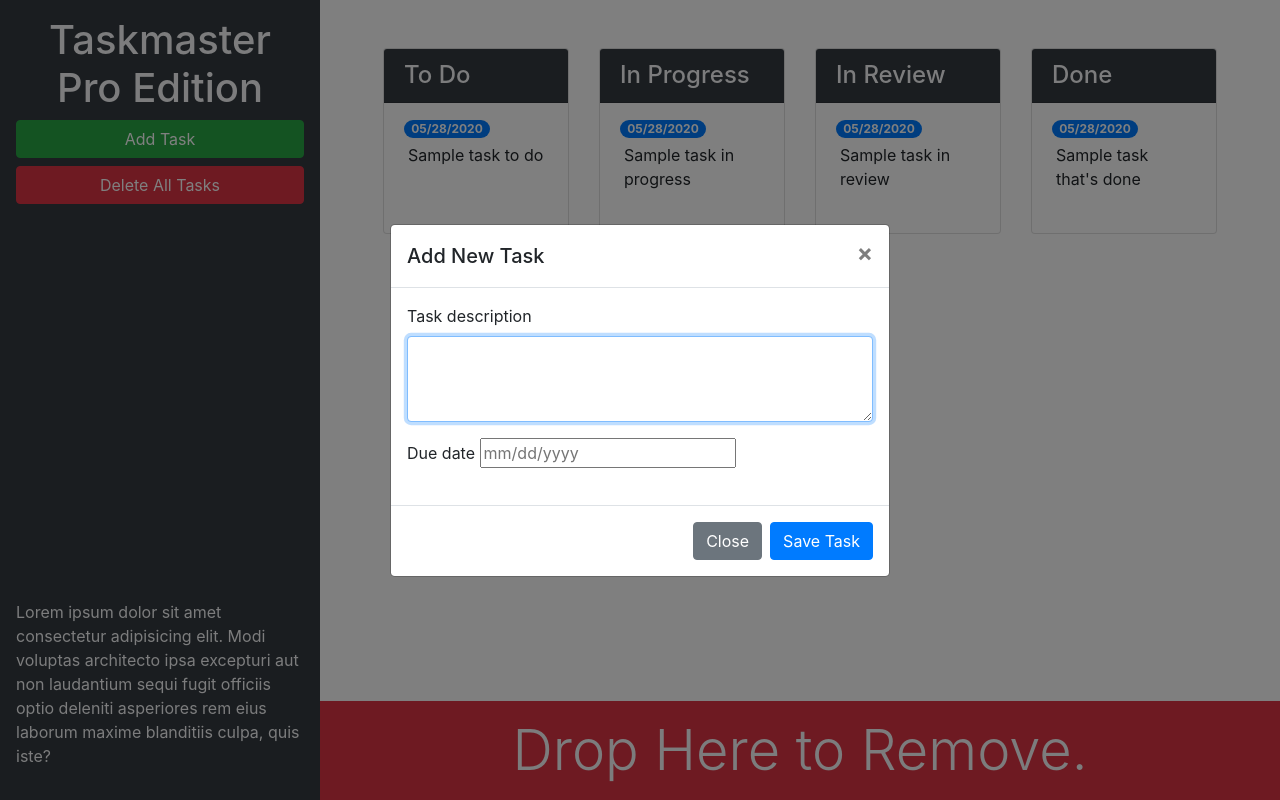
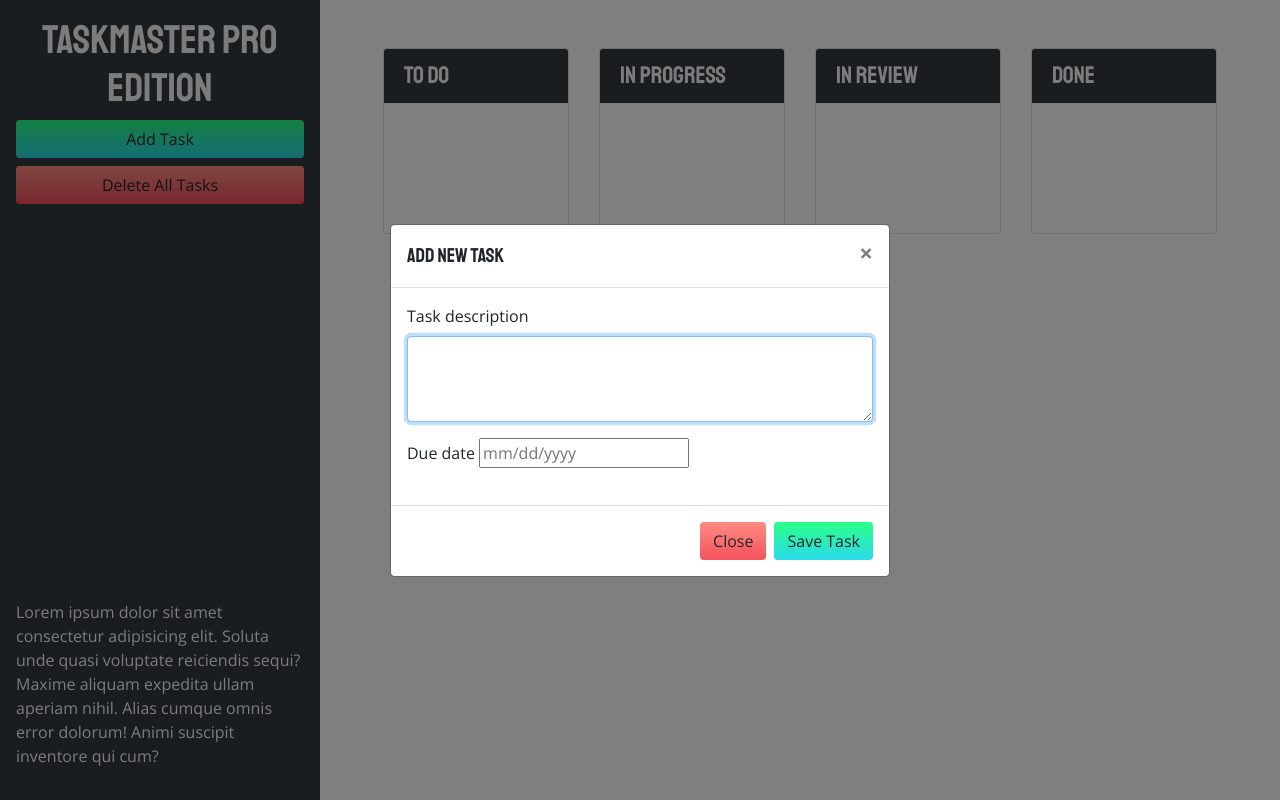
Before and after one commit to obsessedgoose/taskmaster-pro, a plain HTML site: page index.html in a window 1280 px wide. Both pictures are taken after a click on the button "Add Task". Drawn offline with nearby package versions, Linux system fonts and the light colour scheme; a web font is replaced by a local one.

Commit message:
UX enhancements

```diff
--- a/assets/css/style.css
+++ b/assets/css/style.css
@@ -1,3 +1,67 @@
 ul.list-group {
   min-height: 130px;
 }
+
+body {
+  font-family: "Open Sans", sans-serif;
+}
+
+h1,
+h2,
+h3,
+h4,
+h5,
+h6 {
+  font-family: "Staatliches", sans-serif;
+}
+
+.dropover {
+  background-color: rgba(0, 0, 0, 0.3);
+}
+
+.dropover-active {
+  background-color: rgba(0, 0, 0, 1);
+}
+
+.bottom-trash {
+  opacity: 0;
+  color: #f1f1f1;
+  font-size: 2.3rem;
+  font-family: "Staatliches", sans-serif;
+  transform: translateY(150px);
+  transition: all .5s ease-in-out;
+  background-color: rgba(234, 0, 39, 0.7);
+}
+
+.bottom-trash-drag {
+  transform: translateY(0);
+  opacity: 1;
+}
+
+.bottom-trash-active {
+  background-color: rgba(234, 0, 39, 1);
+}
+
+.btn-add, .btn-save {
+  background-color: #FA8BFF;
+  background-image: linear-gradient(45deg, #FA8BFF 0%, #2BD2FF, #2BFF88 90%);
+  transition: all .5s ease-out;
+  background-size: 1px 100px;
+  background-position: 0 -10px;
+}
+
+.btn-close, .btn-delete {
+  background-color: #ea0028;
+  background-image: linear-gradient(180deg, #ff9a8b 0%, #ea0028 100%);
+  transition: all .5s ease-out;
+  background-size: 1px 100px;
+  background-position: 0 -10px;
+}
+
+.btn-add:hover,
+.btn-save:hover,
+.btn-close:hover,
+.btn-delete:hover
+ {
+  background-position: 1px -50px;
+}
--- a/assets/js/script.js
+++ b/assets/js/script.js
@@ -71,12 +71,15 @@ $("#trash").droppable({
   drop: function (event, ui) {
     ui.draggable.remove();
     console.log("drop");
+    $("bottom-trash").removeClass("bottom-trash-active");
   },
   over: function (event, ui) {
     console.log("over");
+    $("bottom-trash").addClass("bottom-trash-active");
   },
   out: function (event, ui) {
     console.log("out");
+    $("bottom-trash").removeClass("bottom-trash-active");
   }
 });
 
@@ -94,7 +97,7 @@ $("#task-form-modal").on("shown.bs.modal", function () {
 });
 
 // save button in modal was clicked
-$("#task-form-modal .btn-primary").click(function () {
+$("#task-form-modal .btn-save").click(function () {
   // get form values
   var taskText = $("#modalTaskDescription").val();
   var taskDate = $("#modalDueDate").val();
@@ -239,16 +242,25 @@ $(".card .list-group").sortable({
   tolerance: "pointer",
   helper: "clone",
   activate: function (event) {
-    console.log("activate", this);
+
+    $(this).addClass("dropover");
+    $("bottom-trash").addClass("bottom-trash-drag");
   },
   deactivate: function (event) {
-    console.log("deactivate", this);
+    $(this).removeClass("dropover");
+    $("bottom-trash").removeClass("bottom-trash-drag");
+
+
   },
   over: function (event) {
     console.log("over", event.target);
+
+
+
   },
   out: function (event) {
     console.log("out", event.target);
+
   },
   update: function (event) {
     // array to store the task data in
@@ -284,3 +296,9 @@ $(".card .list-group").sortable({
 $("#modalDueDate").datepicker({
   minDate: 1
 });
+
+setInterval(function () {
+  $(".card .list-group-item").each(function (el) {
+    auditTask(el);
+  });
+}, 5000);
--- a/index.html
+++ b/index.html
@@ -5,8 +5,11 @@
   <meta charset="UTF-8">
   <meta name="viewport" content="width=device-width, initial-scale=1.0">
   <meta http-equiv="X-UA-Compatible" content="ie=edge">
+  <link href="https://fonts.googleapis.com/css?family=Open+Sans:400,700|Staatliches&display=swap" rel="stylesheet">
   <link rel="stylesheet" href="https://cdnjs.cloudflare.com/ajax/libs/twitter-bootstrap/4.3.1/css/bootstrap.min.css">
-  <link rel="stylesheet" href="./assets/css/style.css"/>
+  <link rel="stylesheet"
+    href="https://cdnjs.cloudflare.com/ajax/libs/open-iconic/1.1.1/font/css/open-iconic-bootstrap.min.css" />
+  <link rel="stylesheet" href="./assets/css/style.css" />
   <link rel="stylesheet" href="https://cdnjs.cloudflare.com/ajax/libs/jqueryui/1.12.1/themes/base/jquery-ui.min.css">
   <title>Taskmaster Pro</title>
 </head>
@@ -15,15 +18,19 @@
 
   <div class="row min-vh-100 no-gutters">
     <header class="col-12 col-lg-3 bg-dark text-light sticky-top d-flex flex-column p-4 p-lg-3">
-      <h1 class="text-center">Taskmaster Pro Edition</h1>
-      <button id="create-task" class="btn btn-block btn-success" data-toggle="modal" data-target="#task-form-modal">Add
-        Task</button>
-      <button id="remove-tasks" class="btn btn-block btn-danger">Delete All Tasks</button>
-      <p class="mt-auto d-none d-lg-block">Lorem ipsum dolor sit amet consectetur adipisicing elit. Modi voluptas
-        architecto ipsa
-        excepturi aut non
-        laudantium sequi fugit officiis optio deleniti asperiores rem eius laborum maxime blanditiis culpa, quis iste?
-      </p>
+      <h1 class="text-center">
+        <span class="oi oi-task d-inline d-lg-none"></span>
+        Taskmaster Pro Edition
+      </h1>
+      <button id="create-task" class="btn btn-block btn-add" data-toggle="modal" data-target="#task-form-modal">
+        <span class="oi oi-plus"></span>Add Task</button>
+      <button id="remove-tasks" class="btn btn-block btn-delete"><span class="oi oi-trash"></span>Delete All
+        Tasks</button>
+        <span class="oi oi-task display-1 text-center mb-2 d-none d-lg-block mt-auto"></span>
+
+        <p class="d-none d-lg-block">
+          Lorem ipsum dolor sit amet consectetur adipisicing elit. Soluta unde quasi voluptate reiciendis sequi? Maxime aliquam expedita ullam aperiam nihil. Alias cumque omnis error dolorum! Animi suscipit inventore qui cum?
+        </p>
     </header>
     <main class="col-12 col-lg-9 d-flex flex-column">
       <div class="m-5 row justify-content-around">
@@ -33,8 +40,8 @@
             <h4 class="card-header bg-dark text-light">To Do</h4>
             <ul id="list-toDo" class="list-group list-group-flush">
               <li class="list-group-item">
-                <span class="badge badge-primary badge-pill">05/28/2020</span>
-                <p class="m-1">Sample task to do</p>
+                <span class="badge badge-primary badge-pill"></span>
+                <p class="m-1"></p>
               </li>
             </ul>
           </div>
@@ -46,8 +53,8 @@
             <h4 class="card-header bg-dark text-light">In Progress</h4>
             <ul id="list-inProgress" class="list-group list-group-flush">
               <li class="list-group-item">
-                <span class="badge badge-primary badge-pill">05/28/2020</span>
-                <p class="m-1">Sample task in progress</p>
+                <span class="badge badge-primary badge-pill"></span>
+                <p class="m-1"></p>
               </li>
             </ul>
           </div>
@@ -59,8 +66,8 @@
             <h4 class="card-header bg-dark text-light">In Review</h4>
             <ul id="list-inReview" class="list-group list-group-flush">
               <li class="list-group-item">
-                <span class="badge badge-primary badge-pill">05/28/2020</span>
-                <p class="m-1">Sample task in review</p>
+                <span class="badge badge-primary badge-pill"></span>
+                <p class="m-1"></p>
               </li>
             </ul>
           </div>
@@ -72,17 +79,17 @@
             <h4 class="card-header bg-dark text-light">Done</h4>
             <ul id="list-done" class="list-group list-group-flush">
               <li class="list-group-item">
-                <span class="badge badge-primary badge-pill">05/28/2020</span>
-                <p class="m-1">Sample task that's done</p>
+                <span class="badge badge-primary badge-pill"></span>
+                <p class="m-1"></p>
               </li>
             </ul>
           </div>
         </div>
         <!-- done end -->
       </div>
-      <div id="trash" class="mt-auto">
-        <div class="w-100 bg-danger p-3 text-center text-light display-4">
-          Drop Here to Remove.
+      <div id="trash" class="mt-auto overflow-hidden">
+        <div class="w-100 p-3 text-center bottom-trash">
+          <span class="oi oi-trash mx-auto mb-4"> </span> Drop Here to Remove.
         </div>
       </div>
     </main>
@@ -107,14 +114,14 @@
             </div>
             <div class="form-group">
               <label for="modalDueDate">Due date</label>
-              <input type="text"  id="modalDueDate" placeholder="mm/dd/yyyy" autocomplete="off" />
+              <input type="text" id="modalDueDate" placeholder="mm/dd/yyyy" autocomplete="off" />
             </div>
 
           </form>
         </div>
         <div class="modal-footer">
-          <button type="button" class="btn btn-secondary" data-dismiss="modal">Close</button>
-          <button type="button" class="btn btn-primary">Save Task</button>
+          <button type="button" class="btn btn-close" data-dismiss="modal">Close</button>
+          <button type="button" class="btn btn-save">Save Task</button>
         </div>
       </div>
     </div>
```
